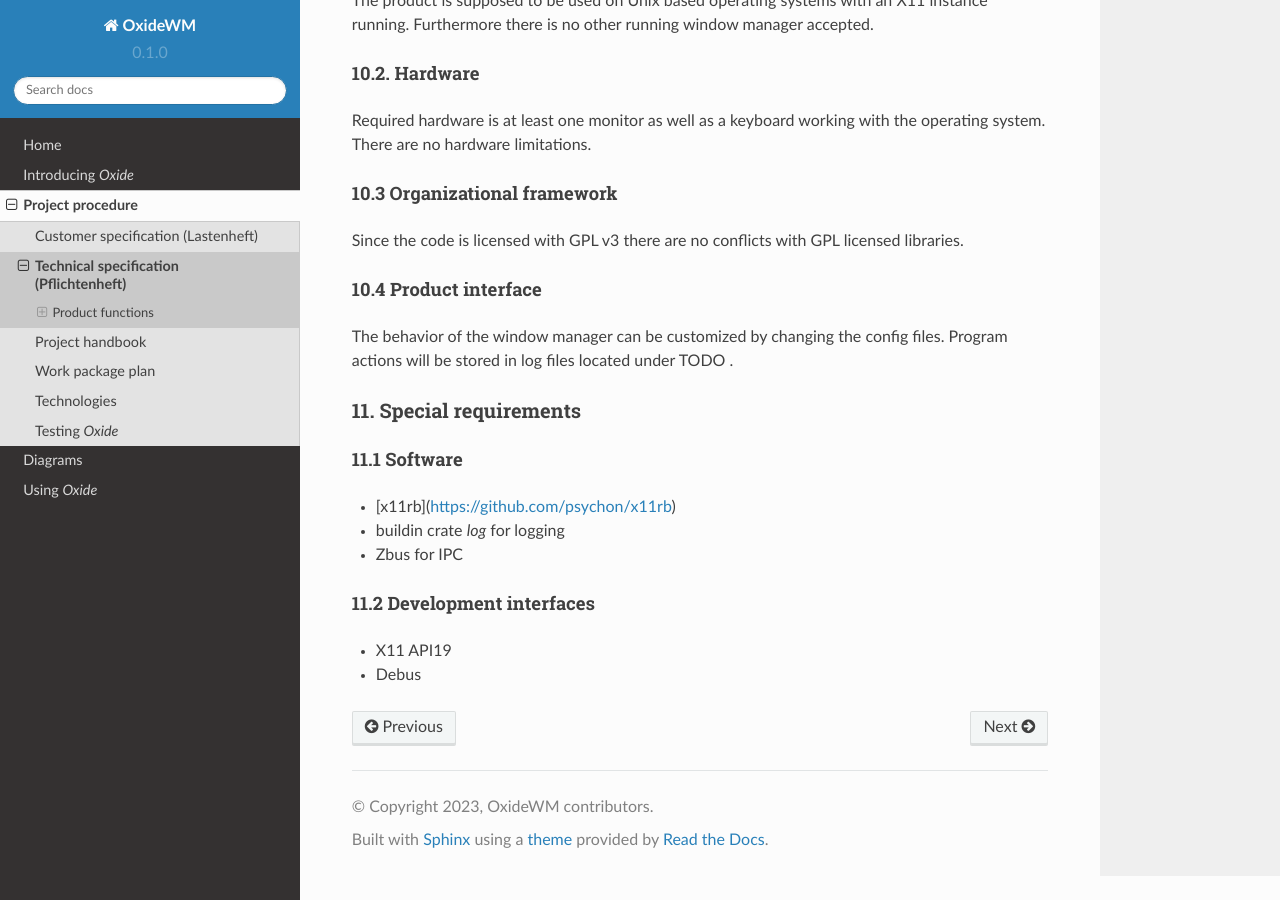
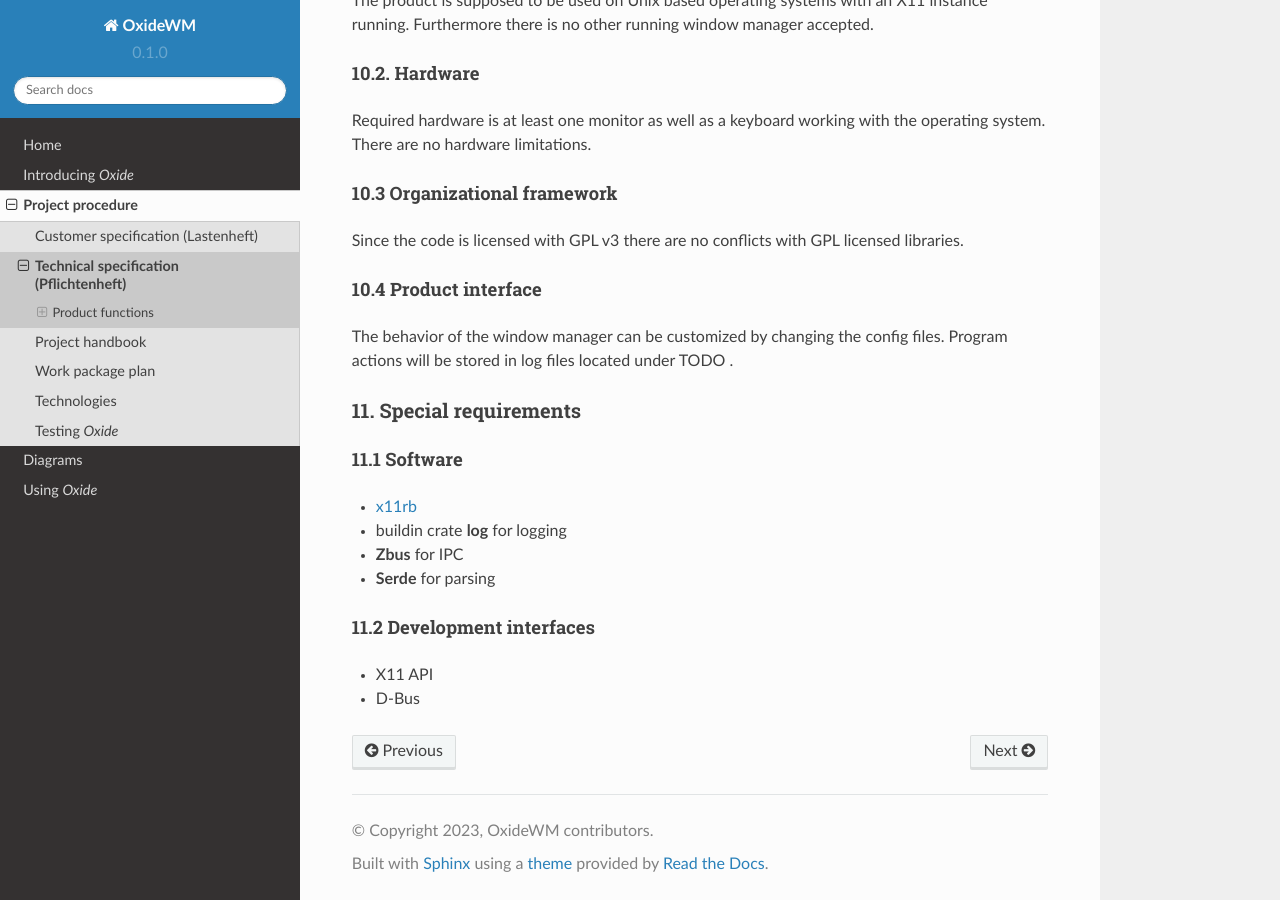
Before and after one commit to FelixSchladt/OxideWM, a Sphinx documentation site: the page built from docs/source/02_project_procedure/023_technical_specification.rst, in a window 1280 px wide and 900 px high, scrolled down 3751 px. Built offline with Sphinx 7.4.7 and the Read the Docs theme 2.0.0, drawn with Linux system fonts in a browser that asks for light colours.

Commit message:
corrected technical specifications

```diff
--- a/docs/source/02_project_procedure/023_technical_specification.rst
+++ b/docs/source/02_project_procedure/023_technical_specification.rst
@@ -166,11 +166,12 @@ Program actions will be stored in log files located under TODO .
 
 11.1 Software
 '''''''''''''
-- [x11rb](https://github.com/psychon/x11rb)
-- buildin crate `log` for logging
-- Zbus for IPC
+- `x11rb <https://github.com/psychon/x11rb>`__
+- buildin crate **log** for logging
+- **Zbus** for IPC
+- **Serde** for parsing
 
 11.2 Development interfaces
 ''''''''''''''''''''''''''''
-- X11 API19
-- Debus
+- X11 API
+- D-Bus
```
